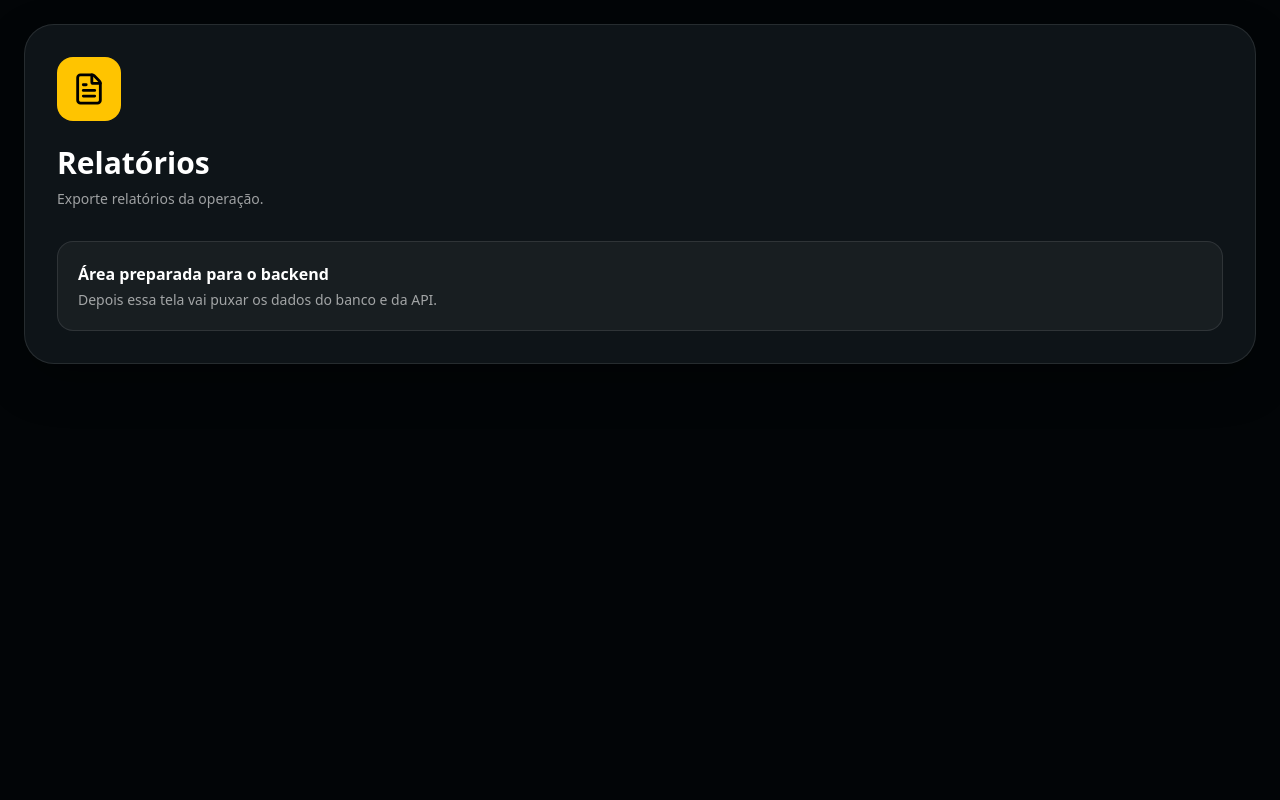
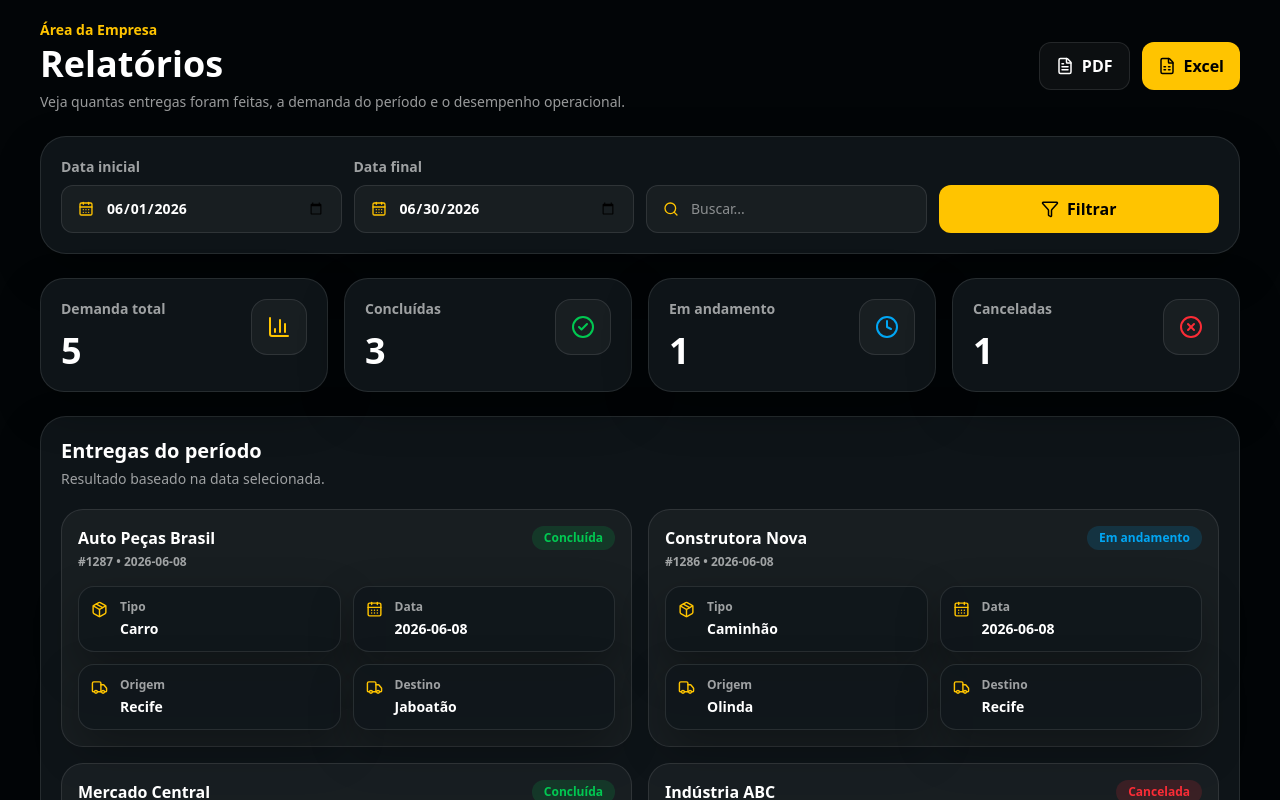
Before and after one commit to luannaaa/flatauto-cliente-painel, a Next.js app: page /empresa/relatorios in a window 1280 px wide. Shown: the top 800 px of the page. Built offline with nearby package versions, Linux system fonts and the light colour scheme.

Commit message:
feat: pagina relatorios com filtros e exportacao

```diff
--- a/app/empresa/relatorios/page.tsx
+++ b/app/empresa/relatorios/page.tsx
@@ -1,39 +1,259 @@
 "use client"
 
-import { useEffect, useState } from "react"
-import { FileText } from "lucide-react"
+import { useEffect, useMemo, useState } from "react"
+import {
+  BarChart3,
+  CalendarDays,
+  CheckCircle2,
+  Clock,
+  FileSpreadsheet,
+  FileText,
+  Filter,
+  Package,
+  Search,
+  Truck,
+  XCircle,
+} from "lucide-react"
 
 type Tema = "dark" | "light"
 
+const entregas = [
+  { id: "#1287", cliente: "Auto Peças Brasil", data: "2026-06-08", status: "Concluída", origem: "Recife", destino: "Jaboatão", tipo: "Carro" },
+  { id: "#1286", cliente: "Construtora Nova", data: "2026-06-08", status: "Em andamento", origem: "Olinda", destino: "Recife", tipo: "Caminhão" },
+  { id: "#1285", cliente: "Mercado Central", data: "2026-06-07", status: "Concluída", origem: "Recife", destino: "Paulista", tipo: "Moto" },
+  { id: "#1284", cliente: "Indústria ABC", data: "2026-06-06", status: "Cancelada", origem: "Camaragibe", destino: "Cabo", tipo: "Van" },
+  { id: "#1283", cliente: "Loja Center", data: "2026-06-05", status: "Concluída", origem: "Recife", destino: "Olinda", tipo: "Fiorino" },
+]
+
 export default function RelatoriosPage() {
   const [tema, setTema] = useState<Tema>("dark")
+  const [inicio, setInicio] = useState("2026-06-01")
+  const [fim, setFim] = useState("2026-06-30")
+  const [busca, setBusca] = useState("")
 
   useEffect(() => {
-    const temaSalvo = localStorage.getItem("temaEmpresa") as Tema | null
-    if (temaSalvo === "dark" || temaSalvo === "light") setTema(temaSalvo)
+    function carregarTema() {
+      const temaSalvo = localStorage.getItem("temaEmpresa")
+      setTema(temaSalvo === "light" || temaSalvo === "claro" ? "light" : "dark")
+    }
+
+    carregarTema()
+    window.addEventListener("storage", carregarTema)
+    window.addEventListener("temaEmpresaAtualizado", carregarTema)
+
+    return () => {
+      window.removeEventListener("storage", carregarTema)
+      window.removeEventListener("temaEmpresaAtualizado", carregarTema)
+    }
   }, [])
 
   const claro = tema === "light"
+
   const ui = {
     pagina: claro ? "bg-[#f6f0df] text-black" : "bg-[#020507] text-white",
-    card: claro ? "border-[#dfd0a5] bg-white/90 shadow" : "border-white/10 bg-[#10171b]/90 shadow-[0_18px_45px_rgba(0,0,0,0.30)]",
-    card2: claro ? "border-[#dfd0a5] bg-[#f7f0dc]" : "border-white/10 bg-white/[0.045]",
+    card: claro
+      ? "border-[#dfd0a5] bg-white/90 shadow-[0_18px_45px_rgba(80,60,20,0.10)]"
+      : "border-white/10 bg-[#10171b]/90 shadow-[0_18px_45px_rgba(0,0,0,0.30)]",
+    card2: claro
+      ? "border-[#dfd0a5] bg-[#f7f0dc]"
+      : "border-white/10 bg-white/[0.045]",
     textoFraco: claro ? "text-black/55" : "text-white/60",
+    linha: claro ? "border-[#dfd0a5]" : "border-white/10",
+  }
+
+  const filtradas = useMemo(() => {
+    return entregas.filter((item) => {
+      const dentroData = item.data >= inicio && item.data <= fim
+      const texto = `${item.id} ${item.cliente} ${item.origem} ${item.destino} ${item.tipo}`.toLowerCase()
+      return dentroData && texto.includes(busca.toLowerCase())
+    })
+  }, [inicio, fim, busca])
+
+  const concluidas = filtradas.filter((e) => e.status === "Concluída").length
+  const andamento = filtradas.filter((e) => e.status === "Em andamento").length
+  const canceladas = filtradas.filter((e) => e.status === "Cancelada").length
+  const demanda = filtradas.length
+
+  function exportarExcel() {
+    const linhas = [
+      ["ID", "Cliente", "Data", "Status", "Origem", "Destino", "Tipo"],
+      ...filtradas.map((e) => [e.id, e.cliente, e.data, e.status, e.origem, e.destino, e.tipo]),
+    ]
+
+    const csv = linhas.map((linha) => linha.join(";")).join("\n")
+    const blob = new Blob([csv], { type: "text/csv;charset=utf-8;" })
+    const url = URL.createObjectURL(blob)
+
+    const link = document.createElement("a")
+    link.href = url
+    link.download = "relatorio-entregas.csv"
+    link.click()
+
+    URL.revokeObjectURL(url)
+  }
+
+  function exportarPdf() {
+    window.print()
   }
 
   return (
-    <main className={`min-h-screen px-6 py-6 ${ui.pagina}`}>
-      <section className={`rounded-[30px] border p-8 ${ui.card}`}>
-        <div className="flex h-16 w-16 items-center justify-center rounded-2xl bg-[#ffc400] text-black">
-          <FileText size={34} />
-        </div>
-        <h1 className="mt-6 text-3xl font-black">Relatórios</h1>
-        <p className={`mt-2 max-w-[620px] text-sm ${ui.textoFraco}`}>Exporte relatórios da operação.</p>
-        <div className={`mt-8 rounded-2xl border p-5 ${ui.card2}`}>
-          <p className="font-bold">Área preparada para o backend</p>
-          <p className={`mt-1 text-sm ${ui.textoFraco}`}>Depois essa tela vai puxar os dados do banco e da API.</p>
-        </div>
-      </section>
+    <main className={`min-h-screen px-4 py-5 sm:px-6 lg:px-10 ${ui.pagina}`}>
+      <div className="mx-auto max-w-7xl space-y-6">
+        <header className="flex flex-col gap-4 sm:flex-row sm:items-center sm:justify-between">
+          <div>
+            <p className="text-sm font-black text-[#ffc400]">Área da Empresa</p>
+            <h1 className="mt-1 text-2xl font-black sm:text-4xl">Relatórios</h1>
+            <p className={`mt-2 max-w-2xl text-sm ${ui.textoFraco}`}>
+              Veja quantas entregas foram feitas, a demanda do período e o desempenho operacional.
+            </p>
+          </div>
+
+          <div className="flex flex-col gap-3 sm:flex-row">
+            <button
+              onClick={exportarPdf}
+              className={`flex h-12 items-center justify-center gap-2 rounded-xl border px-4 font-black ${ui.card2}`}
+            >
+              <FileText size={18} />
+              PDF
+            </button>
+
+            <button
+              onClick={exportarExcel}
+              className="flex h-12 items-center justify-center gap-2 rounded-xl bg-[#ffc400] px-4 font-black text-black"
+            >
+              <FileSpreadsheet size={18} />
+              Excel
+            </button>
+          </div>
+        </header>
+
+        <section className={`rounded-[26px] border p-4 sm:p-5 ${ui.card}`}>
+          <div className="grid gap-3 sm:grid-cols-2 lg:grid-cols-4">
+            <CampoData ui={ui} label="Data inicial" value={inicio} onChange={setInicio} />
+            <CampoData ui={ui} label="Data final" value={fim} onChange={setFim} />
+
+            <div className={`flex h-12 items-center gap-3 rounded-xl border px-4 sm:mt-7 ${ui.card2}`}>
+              <Search size={18} className="text-[#ffc400]" />
+              <input
+                value={busca}
+                onChange={(e) => setBusca(e.target.value)}
+                placeholder="Buscar..."
+                className="w-full bg-transparent text-sm outline-none"
+              />
+            </div>
+
+            <button className="flex h-12 items-center justify-center gap-2 rounded-xl bg-[#ffc400] px-4 font-black text-black sm:mt-7">
+              <Filter size={18} />
+              Filtrar
+            </button>
+          </div>
+        </section>
+
+        <section className="grid gap-4 sm:grid-cols-2 xl:grid-cols-4">
+          <Resumo ui={ui} titulo="Demanda total" valor={demanda} icon={<BarChart3 />} />
+          <Resumo ui={ui} titulo="Concluídas" valor={concluidas} icon={<CheckCircle2 />} verde />
+          <Resumo ui={ui} titulo="Em andamento" valor={andamento} icon={<Clock />} azul />
+          <Resumo ui={ui} titulo="Canceladas" valor={canceladas} icon={<XCircle />} vermelho />
+        </section>
+
+        <section className={`rounded-[26px] border p-4 sm:p-5 ${ui.card}`}>
+          <div className="mb-5 flex items-center justify-between">
+            <div>
+              <h2 className="text-xl font-black">Entregas do período</h2>
+              <p className={`mt-1 text-sm ${ui.textoFraco}`}>
+                Resultado baseado na data selecionada.
+              </p>
+            </div>
+          </div>
+
+          <div className="grid gap-4 lg:grid-cols-2">
+            {filtradas.map((entrega) => (
+              <article key={entrega.id} className={`rounded-[22px] border p-4 ${ui.card2}`}>
+                <div className="flex items-start justify-between gap-3">
+                  <div>
+                    <h3 className="font-black">{entrega.cliente}</h3>
+                    <p className={`mt-1 text-xs font-bold ${ui.textoFraco}`}>
+                      {entrega.id} • {entrega.data}
+                    </p>
+                  </div>
+
+                  <Status nome={entrega.status} />
+                </div>
+
+                <div className="mt-4 grid gap-3 sm:grid-cols-2">
+                  <Info ui={ui} icon={<Package size={17} />} label="Tipo" value={entrega.tipo} />
+                  <Info ui={ui} icon={<CalendarDays size={17} />} label="Data" value={entrega.data} />
+                  <Info ui={ui} icon={<Truck size={17} />} label="Origem" value={entrega.origem} />
+                  <Info ui={ui} icon={<Truck size={17} />} label="Destino" value={entrega.destino} />
+                </div>
+              </article>
+            ))}
+          </div>
+        </section>
+      </div>
     </main>
   )
 }
+
+function CampoData({ ui, label, value, onChange }: any) {
+  return (
+    <label>
+      <span className={`mb-2 block text-sm font-bold ${ui.textoFraco}`}>{label}</span>
+      <div className={`flex h-12 items-center gap-3 rounded-xl border px-4 ${ui.card2}`}>
+        <CalendarDays size={18} className="text-[#ffc400]" />
+        <input
+          type="date"
+          value={value}
+          onChange={(e) => onChange(e.target.value)}
+          className="w-full bg-transparent text-sm font-bold outline-none"
+        />
+      </div>
+    </label>
+  )
+}
+
+function Resumo({ titulo, valor, icon, ui, verde, azul, vermelho }: any) {
+  const cor = verde ? "text-green-500" : azul ? "text-sky-500" : vermelho ? "text-red-500" : "text-[#ffc400]"
+
+  return (
+    <div className={`rounded-[24px] border p-5 ${ui.card}`}>
+      <div className="flex items-start justify-between">
+        <div>
+          <p className={`text-sm font-bold ${ui.textoFraco}`}>{titulo}</p>
+          <h2 className="mt-3 text-4xl font-black">{valor}</h2>
+        </div>
+
+        <div className={`flex h-14 w-14 items-center justify-center rounded-2xl border ${ui.card2} ${cor}`}>
+          {icon}
+        </div>
+      </div>
+    </div>
+  )
+}
+
+function Info({ ui, icon, label, value }: any) {
+  return (
+    <div className={`flex gap-3 rounded-2xl border p-3 ${ui.card}`}>
+      <span className="mt-0.5 text-[#ffc400]">{icon}</span>
+      <div>
+        <p className={`text-xs font-black ${ui.textoFraco}`}>{label}</p>
+        <p className="mt-1 text-sm font-bold">{value}</p>
+      </div>
+    </div>
+  )
+}
+
+function Status({ nome }: { nome: string }) {
+  const classe =
+    nome === "Concluída"
+      ? "bg-green-500/15 text-green-500"
+      : nome === "Em andamento"
+      ? "bg-sky-500/15 text-sky-500"
+      : "bg-red-500/15 text-red-500"
+
+  return (
+    <span className={`rounded-full px-3 py-1 text-xs font-black ${classe}`}>
+      {nome}
+    </span>
+  )
+}
```
